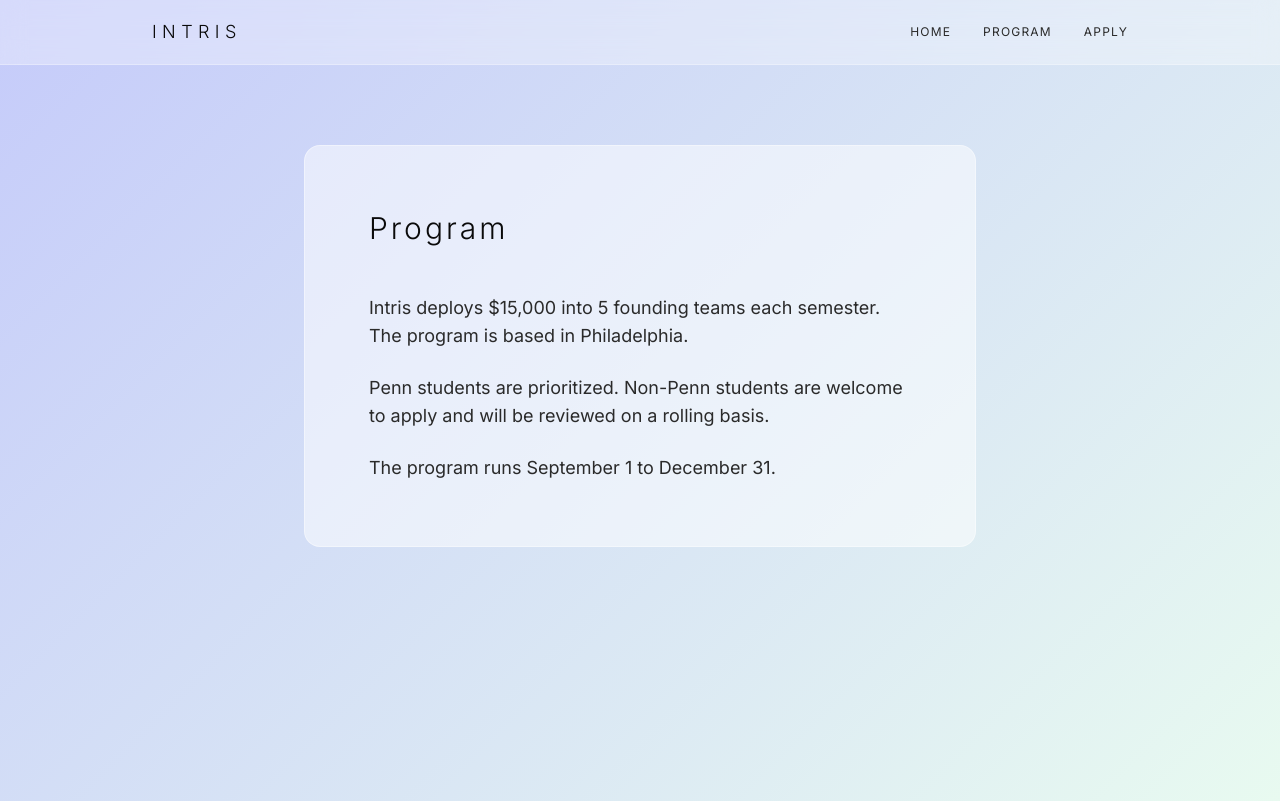
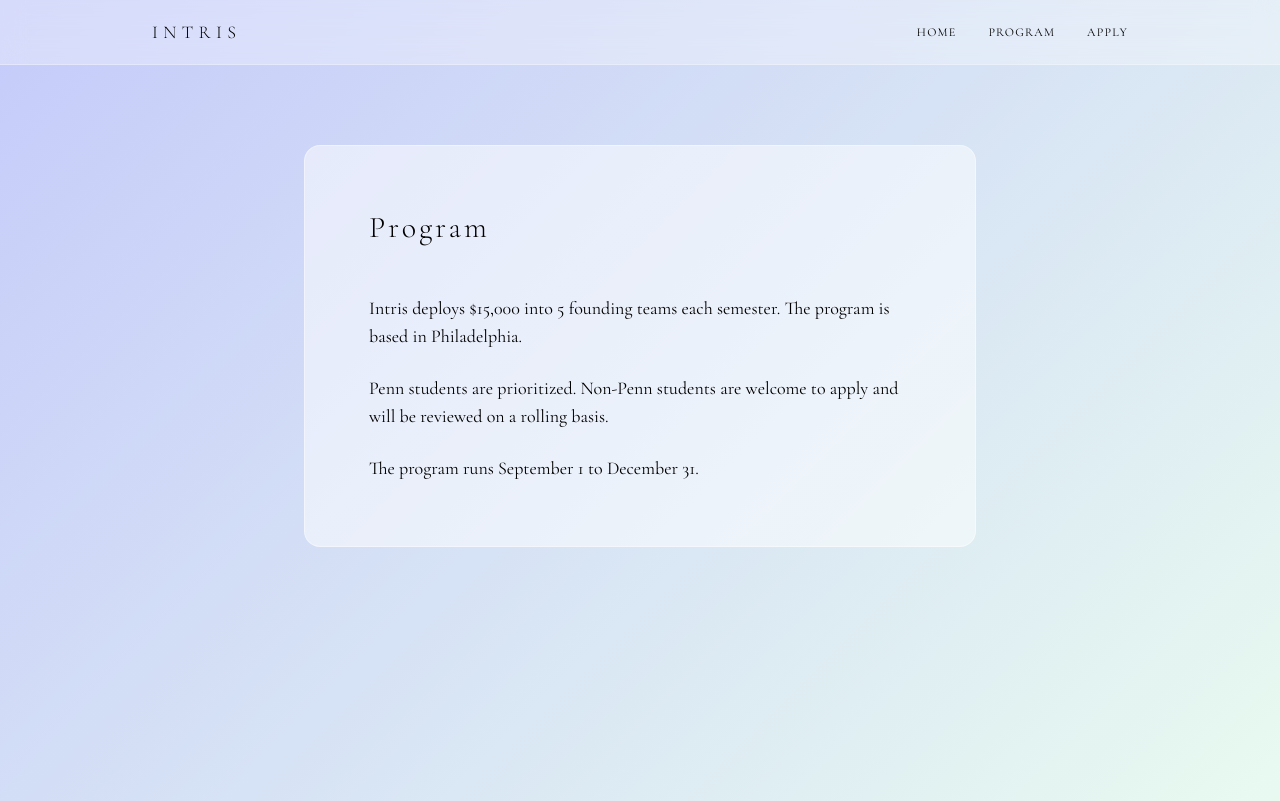
Before and after one commit to athenakrikorian/intrisv1, a Next.js app: page /program in a window 1280 px wide. Built offline with nearby package versions, Linux system fonts and the light colour scheme.

Commit message:
update font to Cormorant Garamond, all text black

```diff
--- a/app/apply/page.tsx
+++ b/app/apply/page.tsx
@@ -2,8 +2,8 @@
 import { useState } from 'react'
 
 const inputClass =
-  'w-full bg-white/60 border border-white/50 rounded-xl px-4 py-3 text-[#2A2A2A] text-sm placeholder:text-[#2A2A2A]/40 focus:outline-none focus:ring-2 focus:ring-[#C5CBFA] focus:border-transparent transition'
-const labelClass = 'block text-xs tracking-widest uppercase text-[#2A2A2A]/70 mb-2'
+  'w-full bg-white/60 border border-white/50 rounded-xl px-4 py-3 text-[#000000] text-sm placeholder:text-[#000000]/40 focus:outline-none focus:ring-2 focus:ring-[#C5CBFA] focus:border-transparent transition'
+const labelClass = 'block text-xs tracking-widest uppercase text-[#000000]/70 mb-2'
 
 export default function Apply() {
   const [submitted, setSubmitted] = useState(false)
@@ -38,11 +38,11 @@ export default function Apply() {
       <div className="max-w-2xl mx-auto animate-fade-in">
         {/* Top section */}
         <div className="mb-10">
-          <h1 className="text-3xl font-light tracking-widest text-[#0A0A0A] mb-6">Apply</h1>
-          <p className="text-[#2A2A2A] text-base leading-relaxed mb-4">
+          <h1 className="text-3xl font-light tracking-widest text-[#000000] mb-6">Apply</h1>
+          <p className="text-[#000000] text-base leading-relaxed mb-4">
             Applications are reviewed on a rolling basis. The deadline is August 31st. All decisions are sent by September 4th.
           </p>
-          <p className="text-[#2A2A2A] text-base leading-relaxed">
+          <p className="text-[#000000] text-base leading-relaxed">
             We accept video applications only, recorded on Loom.
           </p>
         </div>
@@ -51,7 +51,7 @@ export default function Apply() {
         <div className="bg-white/50 backdrop-blur-md rounded-3xl border border-white/40 p-8 md:p-12">
           {submitted ? (
             <div className="flex flex-col items-center justify-center py-16 text-center">
-              <p className="text-[#0A0A0A] text-xl font-light tracking-wide leading-relaxed">
+              <p className="text-[#000000] text-xl font-light tracking-wide leading-relaxed">
                 We&apos;ll be in touch within 7 days.<br />Keep building.
               </p>
             </div>
@@ -180,7 +180,7 @@ export default function Apply() {
               <button
                 type="submit"
                 disabled={loading}
-                className="w-full sm:w-auto bg-[#0A0A0A] text-white/90 px-10 py-3.5 rounded-full text-xs tracking-widest uppercase hover:bg-[#2A2A2A] transition-colors disabled:opacity-50"
+                className="w-full sm:w-auto bg-[#000000] text-white/90 px-10 py-3.5 rounded-full text-xs tracking-widest uppercase hover:bg-[#000000] transition-colors disabled:opacity-50"
               >
                 {loading ? 'Submitting...' : 'Submit Application'}
               </button>
--- a/app/globals.css
+++ b/app/globals.css
@@ -1,6 +1,12 @@
 @tailwind base;
 @tailwind components;
 @tailwind utilities;
+
+@layer base {
+  body {
+    color: #000000;
+  }
+}
 
 @layer utilities {
   .gradient-bg {
--- a/app/layout.tsx
+++ b/app/layout.tsx
@@ -1,9 +1,9 @@
 import type { Metadata } from 'next'
-import { Inter } from 'next/font/google'
+import { Cormorant_Garamond } from 'next/font/google'
 import './globals.css'
 import Nav from '@/components/Nav'
 
-const inter = Inter({ subsets: ['latin'] })
+const cormorant = Cormorant_Garamond({ subsets: ['latin'], weight: ['300', '400', '500', '600'] })
 
 export const metadata: Metadata = {
   title: 'Intris',
@@ -17,7 +17,7 @@ export default function RootLayout({
 }) {
   return (
     <html lang="en">
-      <body className={inter.className}>
+      <body className={cormorant.className}>
         <div
           className="min-h-screen gradient-bg"
         >
--- a/app/page.tsx
+++ b/app/page.tsx
@@ -5,12 +5,12 @@ export default function Home() {
     <main className="min-h-[calc(100vh-4rem)] flex flex-col">
       {/* Hero */}
       <div className="flex-1 flex flex-col items-center justify-center text-center px-6 animate-fade-in">
-        <h1 className="text-[7rem] sm:text-[10rem] md:text-[13rem] font-extralight tracking-[0.05em] text-[#0A0A0A] leading-none mb-12">
+        <h1 className="text-[7rem] sm:text-[10rem] md:text-[13rem] font-extralight tracking-[0.05em] text-[#000000] leading-none mb-12">
           Intris
         </h1>
         <Link
           href="/apply"
-          className="bg-[#0A0A0A] text-white/90 px-10 py-3.5 rounded-full text-xs tracking-widest uppercase hover:bg-[#2A2A2A] transition-colors"
+          className="bg-[#000000] text-white/90 px-10 py-3.5 rounded-full text-xs tracking-widest uppercase hover:bg-[#000000] transition-colors"
         >
           Apply Now
         </Link>
@@ -18,7 +18,7 @@ export default function Home() {
 
       {/* Backed By */}
       <div className="pb-16 pt-8 px-6 text-center">
-        <p className="text-xs tracking-widest uppercase text-[#2A2A2A]/50 mb-6">Backed By</p>
+        <p className="text-xs tracking-widest uppercase text-[#000000]/50 mb-6">Backed By</p>
         <div className="flex flex-wrap justify-center gap-4">
           {[...Array(5)].map((_, i) => (
             <div
--- a/app/program/page.tsx
+++ b/app/program/page.tsx
@@ -3,17 +3,17 @@ export default function Program() {
     <main className="min-h-[calc(100vh-4rem)] py-20 px-6">
       <div className="max-w-2xl mx-auto animate-fade-in">
         <div className="bg-white/50 backdrop-blur-md rounded-2xl border border-white/40 p-10 md:p-16">
-          <h1 className="text-3xl font-light tracking-widest text-[#0A0A0A] mb-12">Program</h1>
+          <h1 className="text-3xl font-light tracking-widest text-[#000000] mb-12">Program</h1>
 
-          <p className="text-[#2A2A2A] text-base md:text-lg leading-relaxed mb-6">
+          <p className="text-[#000000] text-base md:text-lg leading-relaxed mb-6">
             Intris deploys $15,000 into 5 founding teams each semester. The program is based in Philadelphia.
           </p>
 
-          <p className="text-[#2A2A2A] text-base md:text-lg leading-relaxed mb-6">
+          <p className="text-[#000000] text-base md:text-lg leading-relaxed mb-6">
             Penn students are prioritized. Non-Penn students are welcome to apply and will be reviewed on a rolling basis.
           </p>
 
-          <p className="text-[#2A2A2A] text-base md:text-lg leading-relaxed">
+          <p className="text-[#000000] text-base md:text-lg leading-relaxed">
             The program runs September 1 to December 31.
           </p>
         </div>
--- a/components/Nav.tsx
+++ b/components/Nav.tsx
@@ -12,15 +12,15 @@ export default function Nav() {
   return (
     <nav className="sticky top-0 z-50 bg-white/30 backdrop-blur-md border-b border-white/30">
       <div className="max-w-5xl mx-auto px-6 h-16 flex items-center justify-between">
-        <Link href="/" className="text-[#0A0A0A] font-light tracking-[0.3em] text-lg uppercase">Intris</Link>
+        <Link href="/" className="text-[#000000] font-light tracking-[0.3em] text-lg uppercase">Intris</Link>
         {/* Desktop links */}
         <div className="hidden md:flex gap-8">
           {links.map(l => (
-            <Link key={l.href} href={l.href} className="text-xs tracking-widest uppercase text-[#2A2A2A] hover:text-[#0A0A0A] transition-colors">{l.label}</Link>
+            <Link key={l.href} href={l.href} className="text-xs tracking-widest uppercase text-[#000000] hover:text-[#000000] transition-colors">{l.label}</Link>
           ))}
         </div>
         {/* Mobile toggle */}
-        <button className="md:hidden text-[#0A0A0A]" onClick={() => setOpen(!open)} aria-label="Menu">
+        <button className="md:hidden text-[#000000]" onClick={() => setOpen(!open)} aria-label="Menu">
           <span className="text-xs tracking-widest uppercase">{open ? 'Close' : 'Menu'}</span>
         </button>
       </div>
@@ -28,7 +28,7 @@ export default function Nav() {
       {open && (
         <div className="md:hidden bg-white/50 backdrop-blur-md border-t border-white/30 px-6 py-4 flex flex-col gap-4">
           {links.map(l => (
-            <Link key={l.href} href={l.href} onClick={() => setOpen(false)} className="text-xs tracking-widest uppercase text-[#2A2A2A]">{l.label}</Link>
+            <Link key={l.href} href={l.href} onClick={() => setOpen(false)} className="text-xs tracking-widest uppercase text-[#000000]">{l.label}</Link>
           ))}
         </div>
       )}
--- a/tailwind.config.js
+++ b/tailwind.config.js
@@ -6,6 +6,12 @@ module.exports = {
   ],
   theme: {
     extend: {
+      fontFamily: {
+        sans: ['Cormorant Garamond', 'serif'],
+      },
+      colors: {
+        foreground: '#000000',
+      },
       animation: {
         'fade-in': 'fadeIn 0.6s ease-out forwards',
         'spin-slow': 'spin-slow 8s linear infinite',
```
Also changed, not shown: .claude/settings.local.json.
